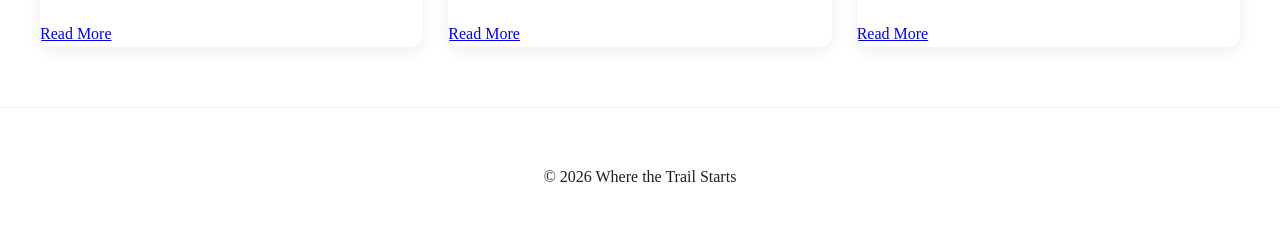
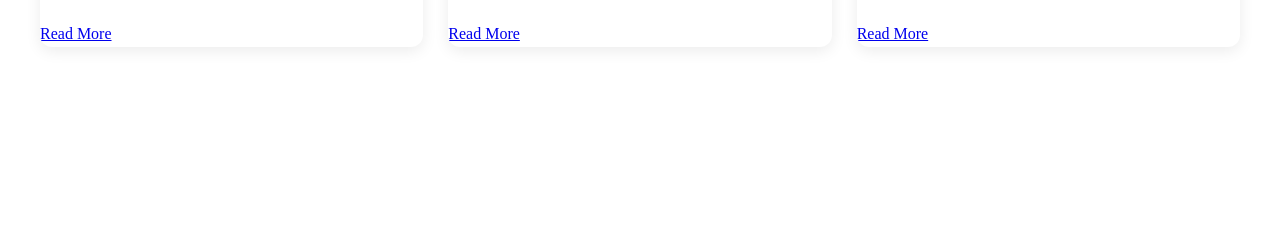
Before and after one commit to jonielrocio/jonielrocio.github.io, a Jekyll site: the page blog1.html, which Jekyll copies as it is, in a window 1280 px wide. Shown: the part 1962-2205 px from the top of the page. Built offline with Jekyll 4.4.1, drawn with Linux system fonts in a browser that asks for light colours; after the commit the page ends 2069 px from its top, so only the background shows below that.

Commit message:
Update blog1.html

```diff
--- a/blog1.html
+++ b/blog1.html
@@ -102,10 +102,6 @@
         </div>
     </main>
 
-    <footer class="th-footer">
-        <p>&copy; 2026 Where the Trail Starts</p>
-    </footer>
-
     <script>
          function toggleMenu() {
         // This finds your navigation menu by its ID
```
